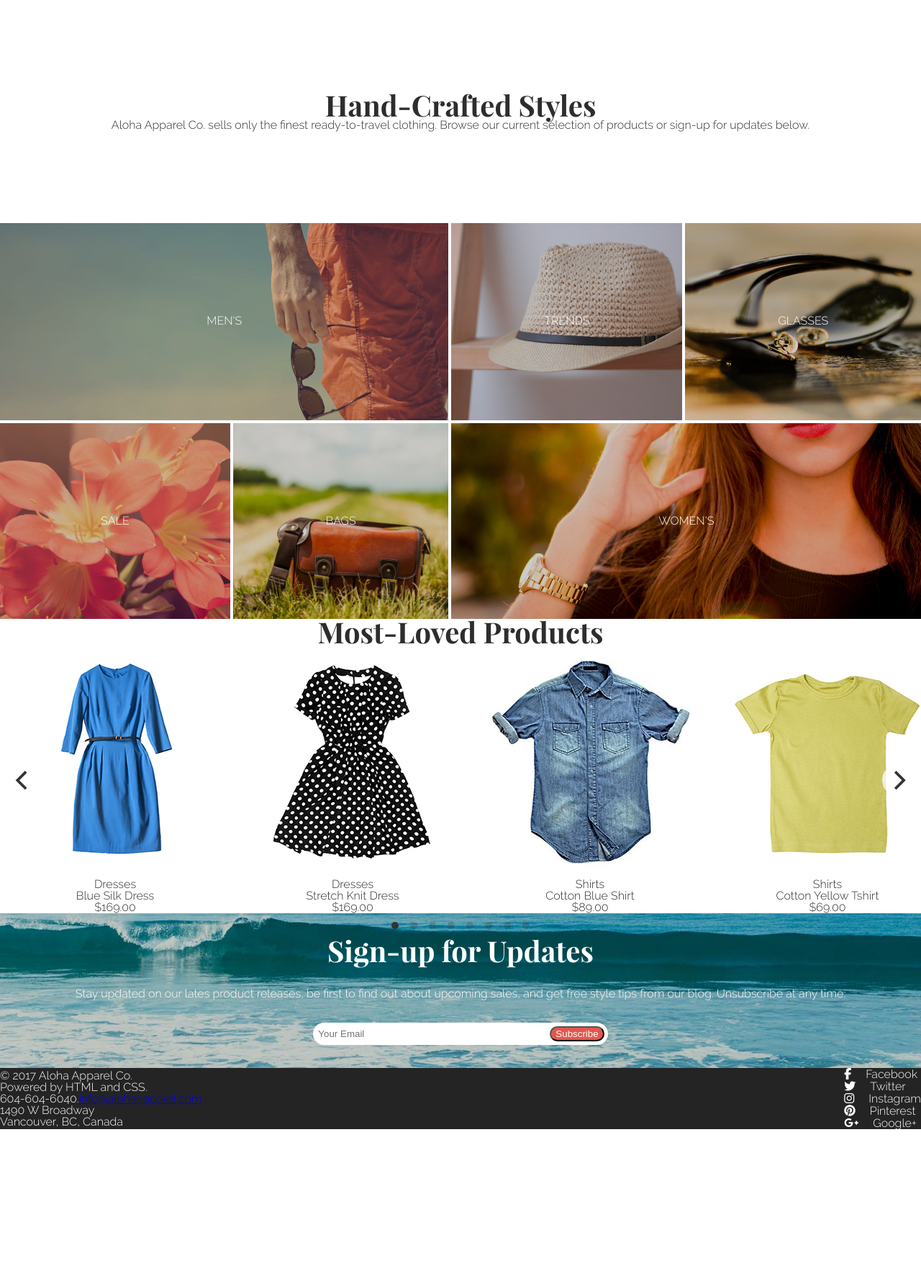
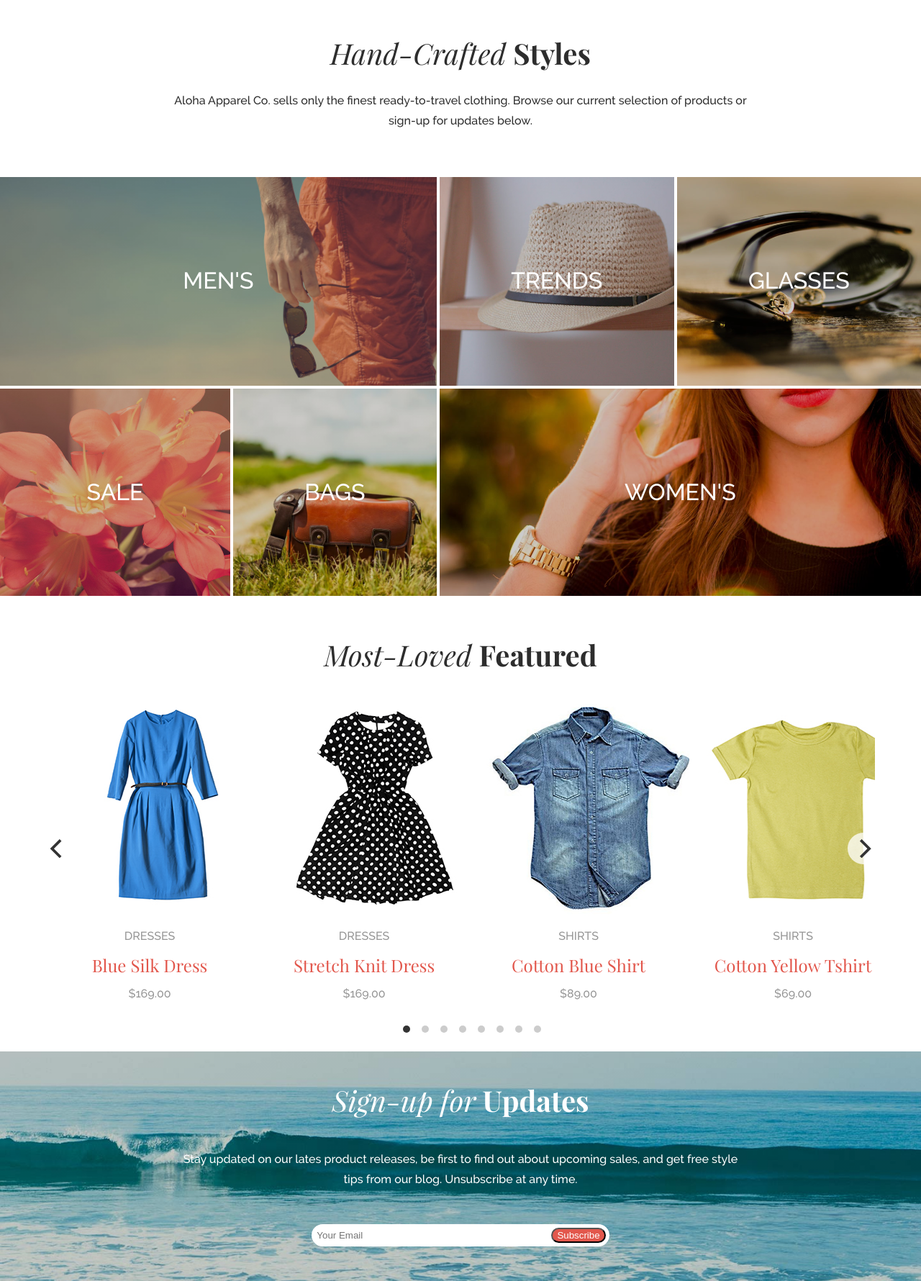
Before and after one commit to mountainManCode/aloha-project-1, a plain HTML site: page index.html in a window 1280 px wide. Shown: the part 772-2552 px from the top of the page at 72% size. Before the commit the page ends 2342 px from the top, so only its background shows below. Drawn offline with nearby package versions, Linux system fonts and the light colour scheme.

Commit message:
Font Styling & JS-smooth scrolling

```diff
--- a/index.html
+++ b/index.html
@@ -1,9 +1,10 @@
 <!DOCTYPE html>
 <html>
     <head>
-        <title>Aloha Apparel Co.</title>
         <meta charset="utf-8">
         <meta name="viewport" content="width=device-width, initial-scale=1">
+
+        <title>Aloha Apparel Co.</title>
 
         <link rel="stylesheet" href="style.css" type="text/css">
         <link rel="stylesheet" href="style.css" media="screen">
@@ -14,124 +15,119 @@
         <script src="https://use.fontawesome.com/06f0143a9f.js"></script>
         <script src="https://ajax.googleapis.com/ajax/libs/jquery/3.2.1/jquery.min.js"></script>
         <script src="https://unpkg.com/flickity@2/dist/flickity.pkgd.min.js"></script>
-
-
     </head>
 <body>
 
  <nav class="menu">
     <img class="logo" src="images/aloha-logo.svg" alt="aloha logo">
-
       <ul class="navigation">
-        <li><a href="about.html">About</a></li>
-        <li><a href="shop.html">Shop</a></li>
-        <li><a href="featured.html">Featured</a></li>
-        <li><a href="updates.html">Updates</a></li>
+        <li><a href="#about">About</a></li>
+        <li><a href="#shop">Shop</a></li>
+        <li><a href="#featured">Featured</a></li>
+        <li><a href="#updates">Updates</a></li>
      </ul>
-
     <img class="cart" src="images/cart-icon.svg" alt="Shopping Bag">
   </nav>
 
-<section class="banner container">
-  <p class="collection">New Collection</p>
-  <h1 class="main-title">Spring/Summer 2016</h1>
+<section class="banner">
+  <p class="banner__collection">New Collection</p>
+  <h1 class="banner__title">Spring/Summer 2016</h1>
 </section>
 
-<section class="hand-crafted container">
-  <h2>Hand-Crafted Styles</h2>
+<section class="about" id="about">
+  <h2><span class="about__hand-crafted">Hand-Crafted</span> <span class="about__styles">Styles</span></h2>
   <p>Aloha Apparel Co. sells only the finest ready-to-travel clothing. Browse our current selection of products or sign-up for updates below.</p>
 </section>
 
-<section class="styles container" id="styles">
-  <div class="mens"><h3>Men's</h3></div>
-  <div class="trends"><h3>Trends</h3></div>
-  <div class="glasses"><h3>Glasses</h3></div>
-  <div class="sale"><h3>Sale</h3></div>
-  <div class="bags"><h3>Bags</h3></div>
-  <div class="womens"><h3>Women's</h3></div>
+<section class="shop" id="shop">
+  <div class="shop__mens"><a href="mens.html"> Men's</a></div>
+  <div class="shop__trends"><a href="trends.html">Trends</a></div>
+  <div class="shop__glasses"><a href="glasses.html">Glasses</a></div>
+  <div class="shop__sale"><a href="sale.html">Sale</a></div>
+  <div class="shop__bags"><a href="bags.html">Bags</a></div>
+  <div class="shop__womens"><a href="womens.html">Women's</a></div>
 </section>
 
 
-<section class="products container">
-  <h2>Most-Loved Products</h2>
-
+<section class="featured" id="featured">
+  <h2><span class="featured__most-loved">Most-Loved</span> <span class="featured__products">Featured</span></h2>
   <div>
     <ul class="main-carousel">
 
       <li class="carousel-cell"><img src="images/blue-silk-dress.jpg" alt="Blue silk dress">
         <p>Dresses</p>
-        <h5>Blue Silk Dress</h5>
+        <h3>Blue Silk Dress</h3>
         <p>$169.00</p>
       </li>
       <li class="carousel-cell"><img src="images/stretch-knit-dress.jpg" alt="Stretch knit dress">
         <p>Dresses</p>
-        <h5>Stretch Knit Dress</h5>
+        <h3>Stretch Knit Dress</h3>
         <p>$169.00</p>
       </li>
       <li class="carousel-cell"><img src="images/cotton-blue-shirt.jpg" alt="Cotton blue shirt">
         <p>Shirts</p>
-        <h5>Cotton Blue Shirt</h5>
+        <h3>Cotton Blue Shirt</h3>
         <p>$89.00</p>
       </li>
       <li class="carousel-cell"><img src="images/cotton-yellow-tshirt.jpg" alt="Cotton yellow tshirt">
         <p>Shirts</p>
-        <h5>Cotton Yellow Tshirt</h5>
+        <h3>Cotton Yellow Tshirt</h3>
         <p>$69.00</p>
       </li>
       <li class="carousel-cell"><img src="images/checked-stretch-dress.jpg" alt="checked stretch dress">
         <p>Dresses</p>
-        <h5>Checked Stretch Dress</h5>
+        <h3>Checked Stretch Dress</h3>
         <p>$129.00</p>
       </li>
       <li class="carousel-cell"><img src="images/blue-hipster-backpack.jpg" alt="blue hipster backpack">
         <p>Bags</p>
-        <h5>Blue Hipster Backpack</h5>
+        <h3>Blue Hipster Backpack</h3>
         <p>$69.00</p>
       </li>
       <li class="carousel-cell"><img src="images/demin-overall-shorts.jpg" alt="demin overall shorts">
         <p>Demin</p>
-        <h5>Demin Overall Shorts</h5>
+        <h3>Demin Overall Shorts</h3>
         <p>$89.00</p>
       </li>
       <li class="carousel-cell"><img src="images/pink-dotted-dress.jpg" alt="pink dotted dress">
         <p>Dresses</p>
-        <h5>Pink Dotted Dress</h5>
+        <h3>Pink Dotted Dress</h3>
         <p>$99.00</p>
       </li>
     </ul>
   </div>
   </section>
 
-  <section class="sign-up container">
-    <h2> Sign-up for Updates</h2>
+  <section class="updates" id="updates">
+    <h2><span class="updates__sign-up">Sign-up for</span><span class="updates__updates"> Updates</span></h2>
     <p>Stay updated on our lates product releases, be first to find out about upcoming sales, and get free style tips from our blog. Unsubscribe at any time.</p>
 
-   <form action="submit.php" method="post"> <div class="form">
+    <div class="form"><form method="post">
         <input type="email" name="your email" placeholder="Your Email" />
         <button class="btn" type="submit" name="subscribe" value="Subscribe">Subscribe</button>
-      </div></form>
+    </form></div>
   </section>
 
 
 <footer class="footer">
-  <address class="address">
-    <ul>
+  <address>
+    <ul class="footer__address">
       <li>© 2017 Aloha Apparel Co.
         <p>Powered by HTML and CSS.</p>
       </li>
-      <li>604-604-6040.<a href="mailto:info@alohaapparel.com">info@alohaapparel.com</a></li>
-      <li>1490 W Broadway
-        <p>Vancouver, BC, Canada</p>
+      <li><span class="address__spacing">604-604-6040. <a href="mailto:info@alohaapparel.com">info@alohaapparel.com</a></span></li>
+      <li><span class="address">1490 W Broadway
+        <p>Vancouver, BC, Canada</p></span>
       </li>
     </ul>
   </address>
 
-  <div class="social">
-    <ul>
-      <li><i class="fa fa-facebook" aria-hidden="true"></i><span class="hidden">Facebook</span></li>
+  <div>
+    <ul class="social">
+      <li><i class="fa fa-facebook" aria-hidden="true"></i><span class="hidden">    Facebook</span></li>
       <li><i class="fa fa-twitter" aria-hidden="true"></i><span class="hidden">Twitter</span></li>
-      <li><i class="fa fa-instagram" aria-hidden="true"></i><span class="hidden">Instagram</span></li>
-      <li><i class="fa fa-pinterest" aria-hidden="true"></i><span class="hidden">Pinterest</span></li>
+      <li><i class="fa fa-instagram" aria-hidden="true"></i><span class="hidden">  Instagram</span></li>
+      <li><i class="fa fa-pinterest" aria-hidden="true"></i><span class="hidden">  Pinterest</span></li>
       <li><i class="fa fa-google-plus" aria-hidden="true"></i><span class="hidden">Google+</span></li>
     </ul>
   </div>
--- a/scripts.js
+++ b/scripts.js
@@ -1,4 +1,6 @@
 $(function() {
+
+  //flickity carousel
 
   $('.main-carousel').flickity({
     cellAlign: 'left',
@@ -9,6 +11,46 @@ $(function() {
     wrapAround: 'true',
   });
 
+  //Smooth Scrolling - (css-tricks.com)
+
+  $('a[href*="#"]')
+  .not('[href="#"]')
+  .not('[href="#0"]')
+  .click(function(event) {
+    // On-page links
+    if (
+      location.pathname.replace(/^\//, '') == this.pathname.replace(/^\//, '')
+      &&
+      location.hostname == this.hostname
+    ) {
+      // Figure out element to scroll to
+      var target = $(this.hash);
+      target = target.length ? target : $('[name=' + this.hash.slice(1) + ']');
+      // Does a scroll target exist?
+      if (target.length) {
+        // Only prevent default if animation is actually gonna happen
+        event.preventDefault();
+        $('html, body').animate({
+          scrollTop: target.offset().top
+        }, 1000, function() {
+          // Callback after animation
+          // Must change focus!
+          var $target = $(target);
+          $target.focus();
+          if ($target.is(":focus")) { // Checking if the target was focused
+            return false;
+          } else {
+            $target.attr('tabindex','-1'); // Adding tabindex for elements not focusable
+            $target.focus(); // Set focus again
+          };
+        });
+      }
+    }
+  });
+
+  $('button').on('click', function() {
+    alert('Thanks for subscribing!');
+ });
 
 
 });
--- a/style.css
+++ b/style.css
@@ -73,7 +73,7 @@ table {
 }
 
 @font-face {
-	font-family: 'fonts/Raleway';
+	font-family: 'Raleway';
 	src: url('fonts/Raleway-Light.eot');
 	src: url('fonts/Raleway-Light.eot?#iefix') format('embedded-opentype'),
 		url('fonts/Raleway-Light.woff2') format('woff2'),
@@ -117,7 +117,7 @@ table {
 }
 
 @font-face {
-	font-family: 'fonts/Playfair Display';
+	font-family: 'Playfair Display';
 	src: url('fonts/PlayfairDisplay-Regular.eot');
 	src: url('fonts/PlayfairDisplay-Regular.eot?#iefix') format('embedded-opentype'),
 		url('fonts/PlayfairDisplay-Regular.woff2') format('woff2'),
@@ -143,14 +143,15 @@ table {
 body {
 	max-width: 100%;
 	text-align: center;
-	font-family: 'fonts/Raleway';
+	font-family: 'Raleway', sans-serif;
 	color: #2d2d2d;
 }
 
-h2 {
-	font-family: 'Playfair Display';
+h1 h2 h3 {
+	font-family: 'Playfair Display', serif;
 	font-size: 2.5rem;
 	color: #2d2d2d;
+	text-align: center;
 }
 
 .menu {
@@ -158,31 +159,22 @@ h2 {
 	justify-content: space-between;
 	align-items: center;
 	align-content: center;
-	max-width: 100%;
-}
-
-.logo {
 }
 
 .navigation {
 	align-self: center;
-
-	display: flex;
-	flex-flow: row nowrap;
-	justify-content: space-around;
-	align-content: space-around;
 	text-transform: uppercase;
-	background-color: white;
+	font-size: 1.25rem;
 }
 
-.navigation a:link {
+a:link {
   color: #e2574c;
 	text-decoration: none;
 }
 
-.cart {
+a:hover {
+	color: #b64036;
 }
-
 
 .banner {
 	color: #fff;
@@ -197,30 +189,54 @@ h2 {
 	url("images/flower-bkgd.jpg") center / cover;
 }
 
-.main-title {
+	.banner__title {
+		font-family: 'Playfair Display';
 		font-size: 3.25rem;
-  text-align: center;
 		padding: 1.5rem;
 	}
 
-.collection {
+	.banner__collection {
 		text-align: center;
-	font-size: 1.5rem;
+		font-size: 1.75rem;
+		text-transform: uppercase;
 		padding: 1.5rem;
 	}
 
-.hand-crafted {
-	padding: 8rem;
+.about {
+	padding: 3rem;
 }
 
-.styles {
+	.about h2 {
+		font-family: 'Playfair Display';
+		font-size: 2.5rem;
+		padding: 1rem;
+	}
+
+	.about__hand-crafted {
+		font-style: italic;
+	}
+
+	.about__styles {
+		font-weight: bold;
+	}
+
+.shop {
 	color: #fff;
 	/* text-align: center; */
 	text-transform: uppercase;
+	font-size: 2rem;
 	grid-gap: 0.25rem;
 }
 
-.mens {
+	.shop a:link {
+		color: #fff;
+	}
+
+	.shop a:hover {
+		color: #b64036;
+	}
+
+	.shop__mens {
 		padding: 8rem 0;
 		background:
 		linear-gradient(
@@ -229,7 +245,7 @@ h2 {
 		url("images/mens-category.jpg") center / cover;
 	}
 
-.trends {
+	.shop__trends {
 		padding: 8rem 0;
 		background:
 		linear-gradient(
@@ -238,7 +254,7 @@ h2 {
 		url("images/trends-category.jpg") center / cover;
 	}
 
-.glasses {
+	.shop__glasses {
 		padding: 8rem 0;
 		background:
 		linear-gradient(
@@ -247,7 +263,7 @@ h2 {
 		url("images/glasses-category.jpg") center / cover;
 	}
 
-.sale {
+	.shop__sale {
 		padding: 8rem 0;
 		background:
 		linear-gradient(
@@ -256,7 +272,7 @@ h2 {
 		url("images/sale-category.jpg") center / cover;
 	}
 
-.bags {
+	.shop__bags {
 		padding: 8rem 0;
 		background:
 		linear-gradient(
@@ -265,7 +281,7 @@ h2 {
 		url("images/bags-category.jpg") center / cover;
 	}
 
-.womens {
+	.shop__womens {
 		padding: 8rem 0;
 		background:
 		linear-gradient(
@@ -274,30 +290,68 @@ h2 {
 		url("images/womens-category.jpg") center / cover;
 	}
 
-.products {
-
+	.featured {
+		padding: 3rem;
 	}
 
-.sign-up {
+		.featured h2 {
+			font-family: 'Playfair Display';
+			font-size: 2.5rem;
+			padding: 1rem;
+		}
+
+		.featured__most-loved {
+			font-style: italic;
+		}
+
+		.featured__products {
+			font-weight: bold;
+		}
+
+		.main-carousel {
+			padding: 1rem;
+		}
+
+		.carousel-cell h3 {
+			font-family: 'Playfair Display';
+			font-size: 1.5rem;
+			padding: .75rem;
+			color: #e2574c;
+		}
+
+		.featured p {
+			font-family: 'Raleway';
+			font-size: 1rem;
+			color: #969696;
+			text-transform: uppercase;
+			padding: .5rem;
+		}
+
+.updates {
 	color: #fff;
+	padding: 2rem 0;
 	display: flex;
 	flex-flow: column	nowrap;
 	align-items: center;
-
-	padding: 2rem 0;
 	background:
 	linear-gradient(
 		rgba(0, 0, 0, 0.20),
 		rgba(0, 0, 0, 0.20)),
 	url("images/wave-bkgd.jpg") bottom / cover;
+	padding: 3rem;
 }
 
-.sign-up h2 {
-	color: #fff;
+	.updates h2 {
+		font-family: 'Playfair Display';
+		font-size: 2.5rem;
 	}
 
-.sign-up p {
-	padding: 2rem;
+	.updates__sign-up {
+		font-style: italic;
+	}
+
+	.updates__updates {
+		font-weight: bold;
 	}
 
 .form {
@@ -309,7 +363,6 @@ h2 {
 	align-content: center;
 	max-width: 80vw;
 	background-color: #fff;
-
 }
 
 	input {
@@ -327,48 +380,29 @@ button:hover {
 		background-color: #b64036;
 	}
 
-/* .form {
-	border: 5px solid white;
-	border-radius: 100px;
-	display: inline-block;
-	position: relative;
-	width: 25%;
-	z-index: 1;
-
-}
-
-input {
-	width: 80%;
-	align-self: left;
-	left: 10%;
-}
-
-.btn {
-	position: absolute;
-	left: 60%;
-	border-radius: 100px;
-	width: 5%;
-	z-index: 5;
-}  */
-
-
-
 .footer {
+	line-height: 150%;
 	text-align: left;
 	background-color: #242424;
 	color: #fff;
-	/* display: flex;
-	flex-flow: row wrap;
-	justify-content: space-between; */
+	margin-top: .75rem;
+}
+	.address__spacing {
+		line-height: 300%;
 	}
 
-
-.collection {
-  text-transform: uppercase;
-  text-align: center;
+	.footer a {
+		text-decoration: underline;
+		color: #fff;
 	}
 
+	.footer__address li {
+		font-family: 'Playfair Display'
+	}
 
+	.address {
+		color: #969696;
+	}
 
 /* ----- Breakpoints Below -----*/
 
@@ -385,109 +419,119 @@ input {
 		display: flex;
 		flex-flow: row wrap;
 		max-width: 100%;
+		padding: 0.7rem 0.7rem;
 	}
 
 		.logo {
-			max-width: 15vw;
+			max-width: 33vw;
+			padding: 1rem .5rem;
 		}
 
 		.navigation {
+			/* text-transform: uppercase;	 */
 			order: 3;
 			flex: 0 0 100%;
 			display: flex;
 			flex-flow: row nowrap;
 			justify-content: space-around;
+			align-content: center;
+			border-top: 2px solid #d7d7d7;
+			padding: 1rem 0;
 		}
 
 		.cart {
 			order: 1;
-			max-width: 10vw;
+			max-width: 13vw;
+			padding: 1rem .5rem;
 		}
 
+.about p {
+	padding: 1rem 1rem;
+	line-height: 175%;
+}
 
-	/* .banner {
-		padding: 15rem 0;
-		width: 100%;
-		background:
-		linear-gradient(
-			rgba(0, 0, 0, 0.40),
-			rgba(0, 0, 0, 0.40)),
-		url("images/banner-girl.png") center 7rem/16rem no-repeat,
-		url("images/flower-bkgd.jpg") center / cover;
-	} */
-
-		/* .main-title {
-		font-size: 2rem;
-		text-align: center;
-		padding: 1rem;
-	} */
-
-.styles {
+.shop {
 	display: grid;
 	grid-template: 25% auto / 50% auto;
 	max-width: 100%;
 }
 
-	.mens {
+	.shop__mens {
 		grid-area: 1 / 1 / 2 / 3;
 	}
 
-	.trends {
+	.shop__trends {
 		grid-area: 2 / 1 / 3 / 2;
 	}
 
-	.glasses {
+	.shop__glasses {
 		grid-area: 2 / 2 / 3 / 3;
 	}
 
-	.sale {
+	.shop__sale {
 		grid-area: 3 / 1 / 4 / 2;
 	}
 
-	.bags {
+	.shop__bags {
 		grid-area: 3 / 2 / 4 / 3;
 	}
 
-	.womens {
+	.shop__womens {
 		grid-area: 4 / 1 / 5 / 3;
 	}
 
-.products {
+.featured {
 	padding: 20rem auto;
 }
 
 	.carousel-cell {
 		width: 100%;
-	margin: 0 5px;
+		margin: 0 0px;
+	}
+
+.updates p {
+	padding: 2rem 1rem;
+	line-height: 175%;
 }
 
 .footer {
+	max-width: 100%;
+	padding: 1.5rem 0.5rem;
 	display: flex;
 	flex-flow: column nowrap;
 	justify-content: center;
 	align-content: center;
 	align-items: center;
-	max-width: 100%;
 }
 
-	.address {
+	.footer__address {
 		display: flex;
 		flex-flow: column nowrap;
 		justify-content: space-between;
+		align-content: space-between;
+		text-align: center;
 	}
 
 	.social {
-		color: white;
+		font-family: 'Raleway light';
+		color: #fff;
+		padding: 1.5rem 0;
 		display: flex;
 		flex-flow: row nowrap;
 		justify-content: space-between;
 	}
 
+	.social li {
+		display: inline-block;
+		max-width: 100%;
+	}
+
 	.hidden {
 		visibility: hidden;
+		font-size: 5px;
+	}
 }
 
-}
 @media all and (min-width: 600px) {
 	html {
 		font-size: 16px;
@@ -507,58 +551,59 @@ input {
 	}
 
 	.logo {
-		flex: 1 1 25%;
+		flex: 1 1 35%;
 		max-width: 17vw;
 		max-height: 12vw;
 	}
 
 	.navigation {
+		text-decoration-line: none;
+		max-width: 75vw;
 		align-self: center;
-		flex: 1 1 62%;
-		max-width: 75vw;
-		/* display: flex;
+		flex: 1 1 40%;
+		display: flex;
 		flex-flow: row nowrap;
 		justify-content: space-around;
-		align-content: space-around; */
+		align-content: space-around;
 	}
 
 	.cart {
-		flex: 1 1 3%;
-		max-width: 8vw;
+		flex: 1 1 25%;
+		max-width: 7vw;
 	}
 
-	.styles {
+	.about p {
+		padding: 1rem 6rem;
+		line-height: 175%;
+	}
+
+	.shop {
 		display: grid;
 		grid-template: 50% auto / 25% auto;
 	}
 
-		.mens {
+		.shop__mens {
 			grid-area: 1 / 1 / 2 / 3;
 		}
 
-		.trends {
+		.shop__trends {
 			grid-area: 1 / 3 / 2 / 4;
-			background-color: blue;
 		}
 
-		.glasses {
+		.shop__glasses {
 			grid-area: 1 / 4 / 2 / 5;
-			background-color: silver;
 		}
 
-		.sale {
+		.shop__sale {
 			grid-area: 2 / 1 / 3 / 2;
-			background-color: orange;
 		}
 
-		.bags {
+		.shop__bags {
 			grid-area: 2 / 2 / 3 / 3;
-			background-color: green;
 		}
 
-		.womens {
+		.shop__womens {
 			grid-area: 2 / 3 / 3 / 5;
-			background-color: pink;
 		}
 
 	.carousel-cell {
@@ -566,7 +611,13 @@ input {
 		margin: 0 5px;
 	}
 
+	.updates p {
+		padding: 3rem 6rem;
+		line-height: 175%;
+	}
+
 	.footer {
+		padding: 2.5rem 2rem;
 		display: flex;
 		flex-flow: row nowrap;
 		justify-content: space-between;
@@ -574,7 +625,7 @@ input {
 		align-items: center;
 	}
 
-		.address {
+		.footer__address {
 			display: flex;
 			flex-flow: column nowrap;
 			justify-content: space-between;
@@ -583,37 +634,30 @@ input {
 		.social {
 			display: flex;
 			flex-flow: column nowrap;
-			justify-content: center;
-			align-items: flex-end;
-			align-content: center;
+			justify-content: space-around;
+			align-items: flex-start;
+			align-content: space-between;
 		}
 
 		.social span {
-			padding-left	: 20px;
+			padding-left: 20px;
 		}
-
-
-
-	/* .banner {
-		justify-content: center;
-		padding: 12rem 0;
-		width: 100%;
-		background:
-		linear-gradient(
-			rgba(0, 0, 0, 0.40),
-			rgba(0, 0, 0, 0.40)),
-		url("images/banner-girl.png") center 5rem/15rem no-repeat,
-		url("images/flower-bkgd.jpg") center / cover no-repeat;
-	} */
-
 }
 
 @media all and (min-width: 1240px) {
+
+	.about p {
+		padding: 1rem 12rem;
+		line-height: 175%;
+	}
 
 	.carousel-cell {
 		width: 25%;
 		margin: 0 5px;
 	}
 
-
+	.updates p {
+		padding: 3rem 12rem;
+		line-height: 175%;
 	}
+}
```
Lines whose indentation alone changed are shown as unchanged.
